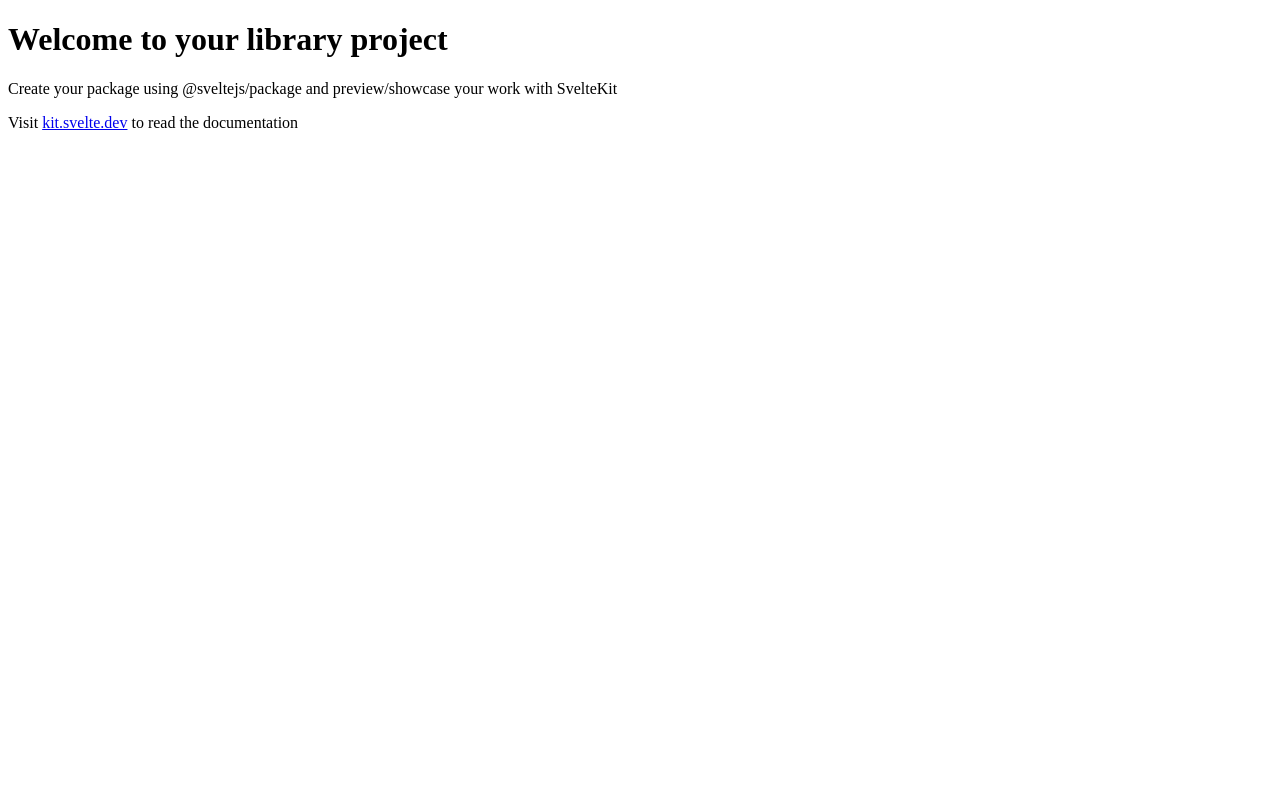
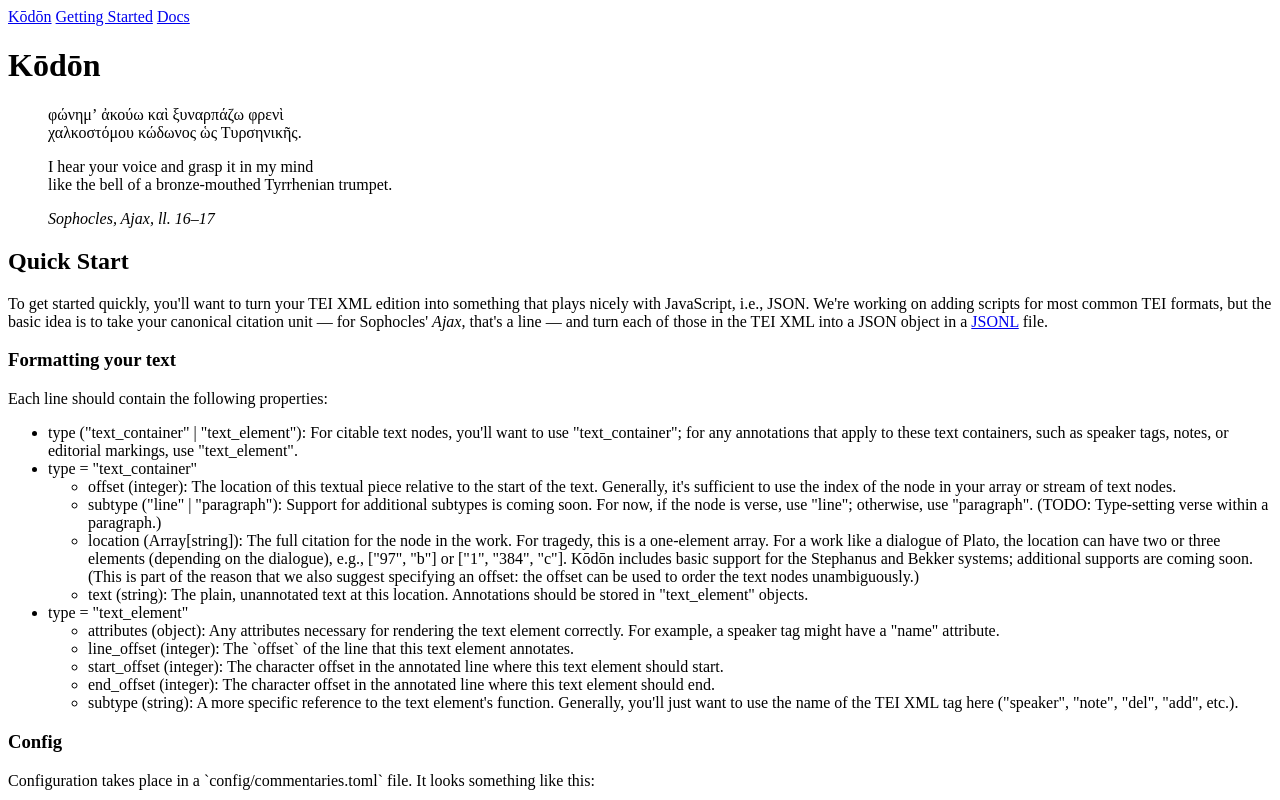
Before and after one commit to AjaxMultiCommentary/kodon, a SvelteKit app: page / in a window 1280 px wide. Shown: the top 800 px of the page. Built offline with nearby package versions, Linux system fonts and the light colour scheme.

Commit message:
Start working on documentation site
Added first pass for documenting configuration and supported JSONL format

```diff
--- /dev/null
+++ b/src/routes/+layout.svelte
@@ -0,0 +1,7 @@
+<nav class="flex w-full">
+	<a href="/">Kōdōn</a>
+	<a href="/getting-started">Getting Started</a>
+	<a href="/docs">Docs</a>
+</nav>
+
+<slot />
--- a/src/routes/+page.svelte
+++ b/src/routes/+page.svelte
@@ -1,3 +1,188 @@
-<h1>Welcome to your library project</h1>
-<p>Create your package using @sveltejs/package and preview/showcase your work with SvelteKit</p>
-<p>Visit <a href="https://kit.svelte.dev">kit.svelte.dev</a> to read the documentation</p>
+<h1>Kōdōn</h1>
+
+<figure>
+	<p>
+		φώνημʼ ἀκούω καὶ ξυναρπάζω φρενὶ<br />
+		χαλκοστόμου κώδωνος ὡς Τυρσηνικῆς.
+	</p>
+
+	<p>
+		I hear your voice and grasp it in my mind<br />
+		like the bell of a bronze-mouthed Tyrrhenian trumpet.
+	</p>
+	<figcaption><cite>Sophocles, <em>Ajax</em>, ll. 16&ndash;17</cite></figcaption>
+</figure>
+
+<article id="quick-start">
+	<h2>Quick Start</h2>
+
+	<p>
+		To get started quickly, you'll want to turn your TEI XML edition into something that plays
+		nicely with JavaScript, i.e., JSON. We're working on adding scripts for most common TEI formats,
+		but the basic idea is to take your canonical citation unit &mdash; for Sophocles&apos; <em
+			>Ajax</em
+		>, that's a line &mdash; and turn each of those in the TEI XML into a JSON object in a
+		<a href="https://jsonlines.org">JSONL</a>
+		file.
+	</p>
+
+	<h3>Formatting your text</h3>
+
+	<p>Each line should contain the following properties:</p>
+
+	<ul>
+		<li>
+			type ("text_container" | "text_element"): For citable text nodes, you'll want to use
+			"text_container"; for any annotations that apply to these text containers, such as speaker
+			tags, notes, or editorial markings, use "text_element".
+		</li>
+		<li>
+			type = "text_container"
+			<ul>
+				<li>
+					offset (integer): The location of this textual piece relative to the start of the text.
+					Generally, it's sufficient to use the index of the node in your array or stream of text
+					nodes.
+				</li>
+				<li>
+					subtype ("line" | "paragraph"): Support for additional subtypes is coming soon. For now,
+					if the node is verse, use "line"; otherwise, use "paragraph". (TODO: Type-setting verse
+					within a paragraph.)
+				</li>
+				<li>
+					location (Array[string]): The full citation for the node in the work. For tragedy, this is
+					a one-element array. For a work like a dialogue of Plato, the location can have two or
+					three elements (depending on the dialogue), e.g., ["97", "b"] or ["1", "384", "c"]. Kōdōn
+					includes basic support for the Stephanus and Bekker systems; additional supports are
+					coming soon. (This is part of the reason that we also suggest specifying an offset: the
+					offset can be used to order the text nodes unambiguously.)
+				</li>
+				<li>
+					text (string): The plain, unannotated text at this location. Annotations should be stored
+					in "text_element" objects.
+				</li>
+			</ul>
+		</li>
+		<li>
+			type = "text_element"
+			<ul>
+				<li>
+					attributes (object): Any attributes necessary for rendering the text element correctly.
+					For example, a speaker tag might have a "name" attribute.
+				</li>
+				<li>line_offset (integer): The `offset` of the line that this text element annotates.</li>
+				<li>
+					start_offset (integer): The character offset in the annotated line where this text element
+					should start.
+				</li>
+				<li>
+					end_offset (integer): The character offset in the annotated line where this text element
+					should end.
+				</li>
+				<li>
+					subtype (string): A more specific reference to the text element's function. Generally,
+					you'll just want to use the name of the TEI XML tag here ("speaker", "note", "del", "add",
+					etc.).
+				</li>
+			</ul>
+		</li>
+	</ul>
+
+	<h3>Config</h3>
+
+	<p>
+		Configuration takes place in a `config/commentaries.toml` file. It looks something like this:
+	</p>
+
+	<pre>
+        title = "_Ajax_ Multi-Commentary"
+        description = "A digital platform for the comparative analysis of commentaries on Sophocles’ _Ajax_"
+        bibliographies_directory = "bibliographies"
+        commentaries_directory = "commentaries"
+        editions_directory = "out/editions"
+        home_page = "pages/home.md"
+
+        [[static_pages]]
+        title = "Bibliography"
+        path = "/bibliography"
+        file_path = ""
+
+        [[static_pages]]
+        title = "About"
+        path = "/about"
+        file_path = "pages/about.md"
+
+        [[table_of_contents]]
+        label = "Prologue"
+        urn = "urn:cts:greekLit:tlg0011.tlg003:1-133"
+        ref = "vv. 1-133"
+
+        [[table_of_contents]]
+        label = "*Parodos*"
+        urn = "urn:cts:greekLit:tlg0011.tlg003:144-200"
+        ref = "vv. 144-200"
+
+        [[table_of_contents]]
+        label = "First episode"
+        urn = "urn:cts:greekLit:tlg0011.tlg003:201-595"
+        ref = "vv. 201-595"
+
+        [[table_of_contents]]
+        label = "First *stasimon*"
+        urn = "urn:cts:greekLit:tlg0011.tlg003:596-645"
+        ref = "vv. 596-645"
+
+        [[table_of_contents]]
+        label = "Second episode"
+        urn = "urn:cts:greekLit:tlg0011.tlg003:646-692"
+        ref = "vv. 646-692"
+
+        [[table_of_contents]]
+        label = "Second *stasimon*"
+        urn = "urn:cts:greekLit:tlg0011.tlg003:693-718"
+        ref = "vv. 693-718"
+
+        [[table_of_contents]]
+        label = "Third episode"
+        urn = "urn:cts:greekLit:tlg0011.tlg003:719-865"
+        ref = "vv. 719-865"
+
+        [[table_of_contents]]
+        label = "*Epiparodos* and *kommos*"
+        urn = "urn:cts:greekLit:tlg0011.tlg003:866-973"
+        ref = "vv. 866-973"
+
+        [[table_of_contents]]
+        label = "Fourth episode"
+        urn = "urn:cts:greekLit:tlg0011.tlg003:974-1184"
+        ref = "vv. 974-1184"
+
+        [[table_of_contents]]
+        label = "Third *stasimon*"
+        urn = "urn:cts:greekLit:tlg0011.tlg003:1185-1222"
+        ref = "vv. 1185-1222"
+
+        [[table_of_contents]]
+        label = "*Exodos*"
+        urn = "urn:cts:greekLit:tlg0011.tlg003:1223-1420"
+        ref = "vv. 1223-1420"
+
+        [[editions]]
+        description = "Sophocles' *Ajax*, edited by Hugh Lloyd-Jones"
+        filename = "tlg0011.tlg003.ajmc-lj.xml"
+        label = "Lloyd-Jones (1994)"
+        urn = "urn:cts:greekLit:tlg0011.tlg003.ajmc-lj"
+
+        [[editions]]
+        description = "Sophoclis Aiax: commentario perpetuo illustravit Christ. Augustus Lobeck. Editio Tertia. Edited by Francis Storr"
+        filename = "tlg0011.tlg003.1st1K-grc1.xml"
+        label = "Lobeck (1866)"
+        urn = "urn:cts:greekLit:tlg0011.tlg003.ajmc-lobeck"
+
+        [[editions]]
+        description = "Sophoclis Fabulae: recognovit brevique adnotatione critica instruxit, edited by A. C. Pearson"
+        filename = "tlg0011.tlg003.opp-grc1.xml"
+        label = "Pearson (1924)"
+        urn = "urn:cts:greekLit:tlg0011.tlg003.ajmc-pearson"
+    </pre>
+</article>
--- /dev/null
+++ b/src/routes/getting-started/+page.svelte
@@ -0,0 +1 @@
+<h2>Getting Started</h2>
```
